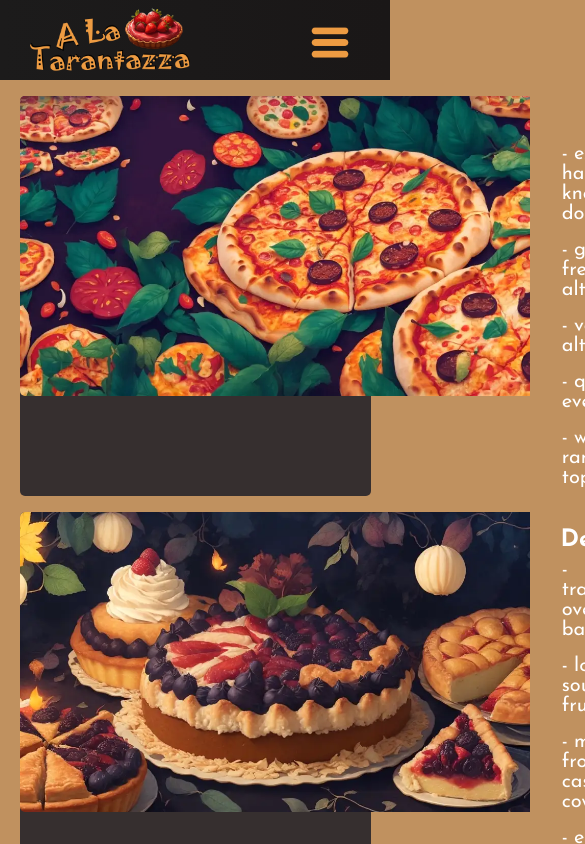
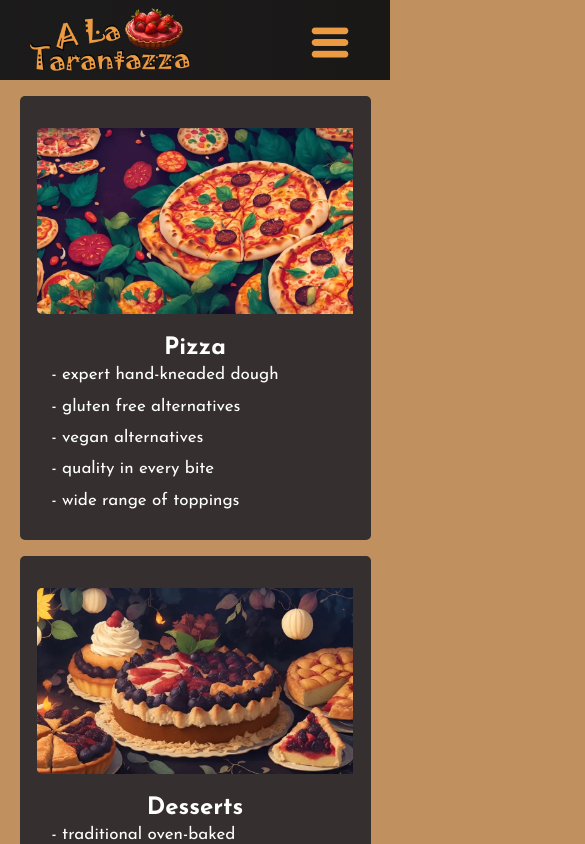
Before and after one commit to astrahalora/a-la-tarantazza, a React (Vite) app in the folder client/: page /menu in a window 390 px wide. Shown: the top 844 px of the page, 585 px wide, since content can reach past the window. Built offline with nearby package versions, Linux system fonts and the light colour scheme; no server answers.

Commit message:
Make menu page responsive

```diff
--- a/client/src/pages/Menu/Menu.css
+++ b/client/src/pages/Menu/Menu.css
@@ -51,3 +51,26 @@
     font-size: 20px;
     padding:  0.5rem 2rem;
 }
+
+@media (max-width: 1000px) {
+    .infos {
+        flex-direction: column;
+    }
+
+    .infos img {
+        width: 90%;
+        height: auto;
+        margin: 2rem auto 0.5rem auto;
+    }
+
+    .infos div {
+        margin-bottom: 1.5rem;
+        line-height: 0.9;
+    }
+}
+
+@media (max-width: 500px) {
+    .infos p {
+        font-size: 17px;
+    }
+}
```
